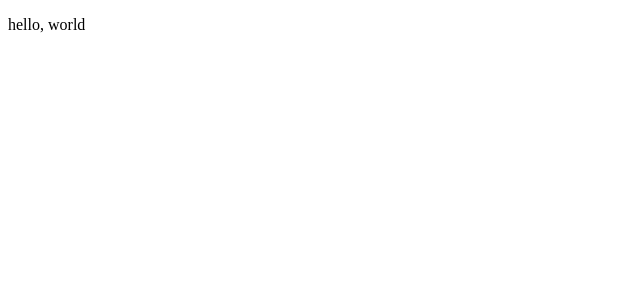
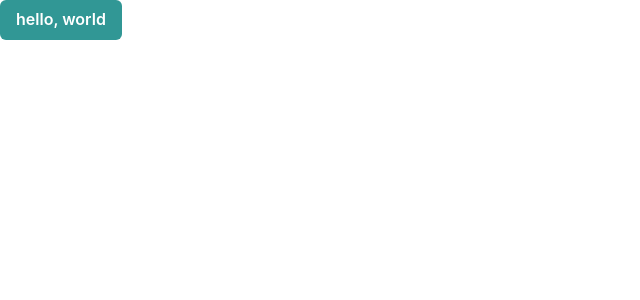
Before and after one commit to hello-yuki0409/Digital-business-card-app, a React (Vite) app: page / in a window 1280 px wide. Shown: the top 300 px of the page, without its empty margins (0-640 px from the left). Built offline with nearby package versions, Linux system fonts and the light colour scheme.

Commit message:
chore: ChakraUI導入

```diff
--- a/package.json
+++ b/package.json
@@ -11,6 +11,10 @@
     "test": "jest"
   },
   "dependencies": {
+    "@chakra-ui/react": "^2.10.9",
+    "@emotion/react": "^11.14.0",
+    "@emotion/styled": "^11.14.1",
+    "framer-motion": "^12.23.12",
     "react": "^19.1.1",
     "react-dom": "^19.1.1"
   },
--- a/src/App.tsx
+++ b/src/App.tsx
@@ -1,5 +1,11 @@
+import { Button } from "@chakra-ui/react";
+
 function App() {
-  return <p>hello, world</p>;
+  return (
+    <Button colorScheme="teal">
+      <p>hello, world</p>
+    </Button>
+  );
 }
 
 export default App;
--- a/src/main.tsx
+++ b/src/main.tsx
@@ -1,9 +1,12 @@
 import { StrictMode } from "react";
 import { createRoot } from "react-dom/client";
 import App from "./App.tsx";
+import { ChakraProvider } from "@chakra-ui/react";
 
 createRoot(document.getElementById("root")!).render(
   <StrictMode>
-    <App />
+    <ChakraProvider>
+      <App />
+    </ChakraProvider>
   </StrictMode>
 );
```
Also changed, not shown: 1 other file (tests, documents, lock files or other folders).
